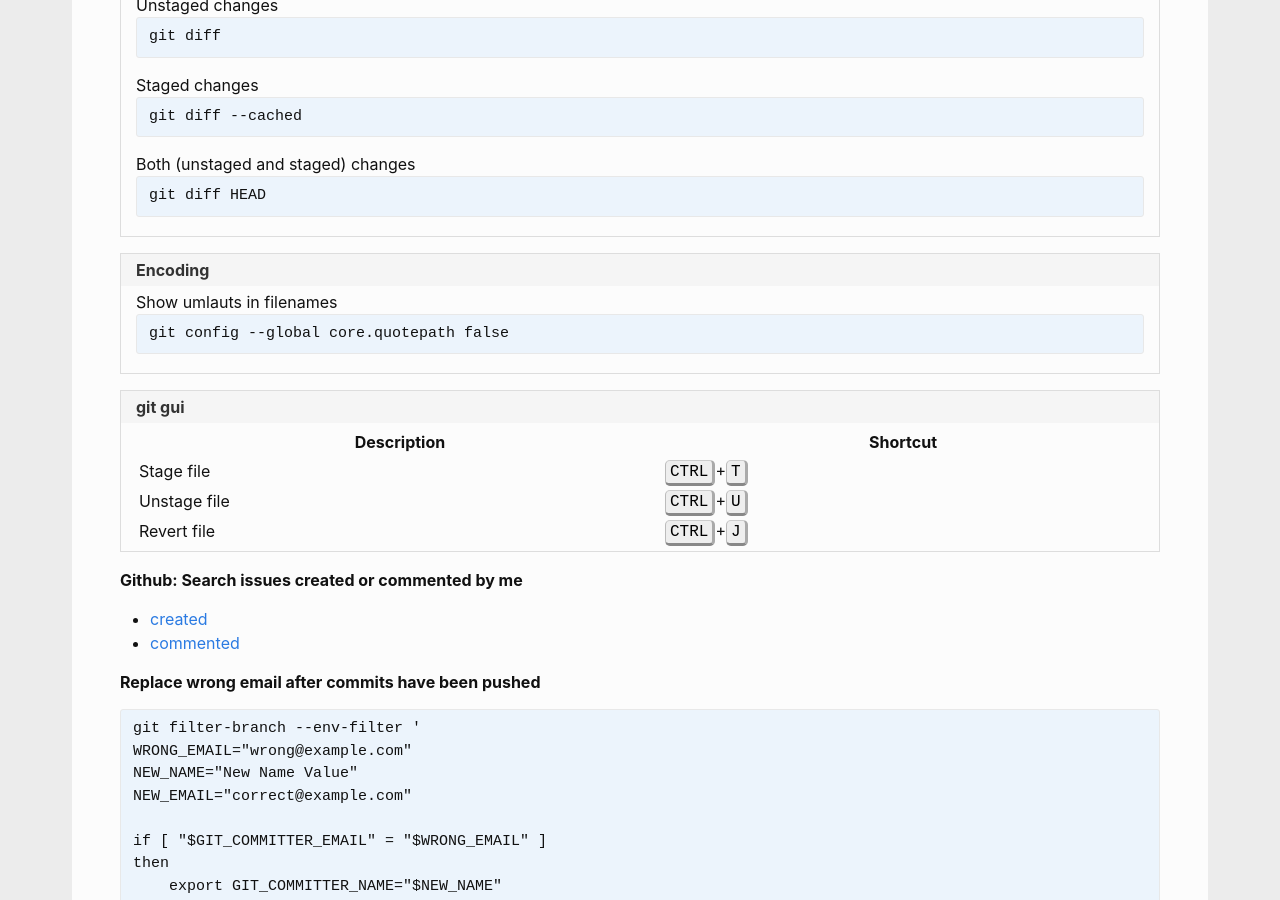
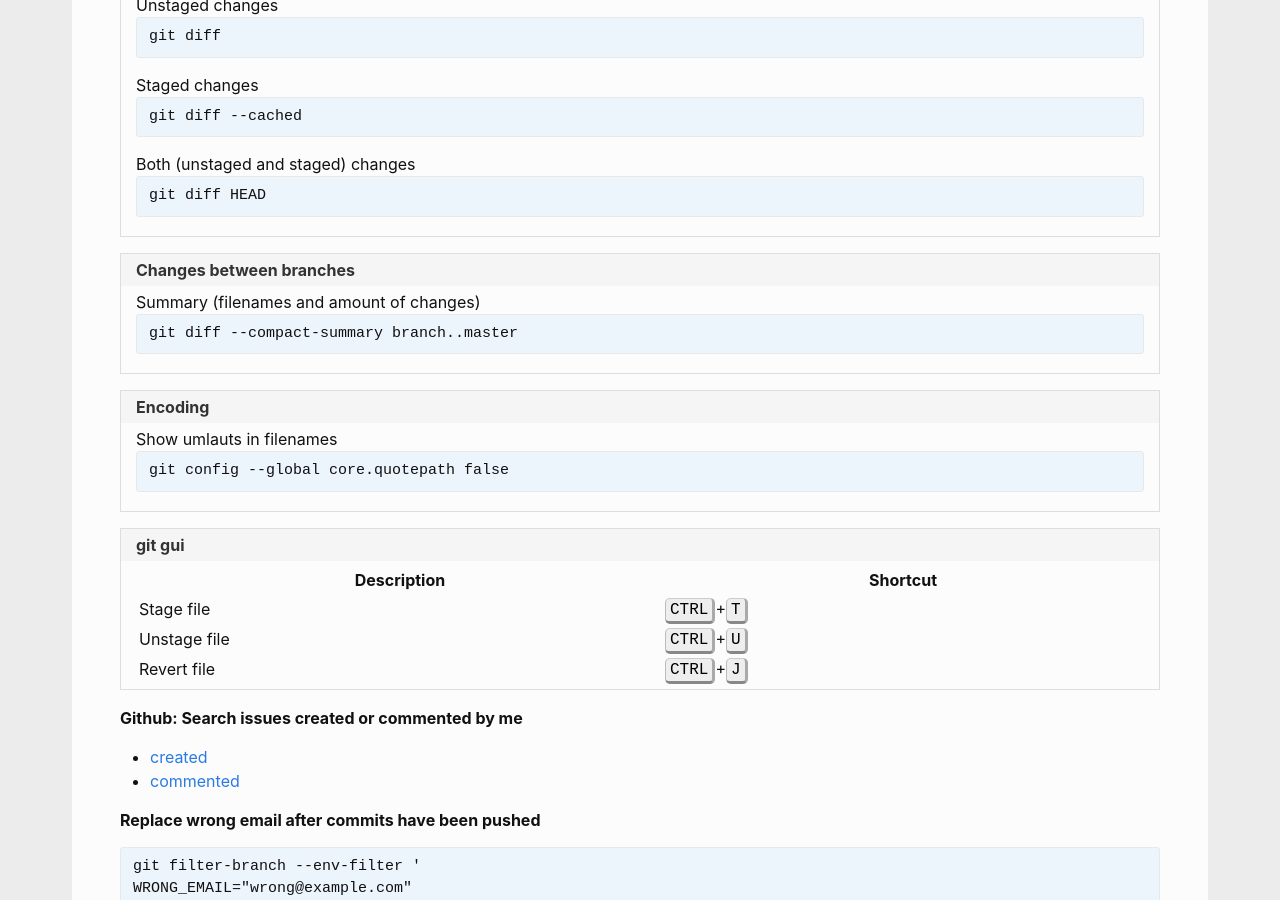
Before and after one commit to andreas-mausch/cheatsheets, a Jekyll site: the page built from _cheatsheets/git.md, in a window 1280 px wide and 900 px high, scrolled down 3884 px. Built offline with Jekyll 4.4.1, drawn with Linux system fonts in a browser that asks for light colours.

Commit message:
git diff summary

```diff
--- a/_cheatsheets/git.md
+++ b/_cheatsheets/git.md
@@ -68,6 +68,9 @@ section:
       Unstaged changes: git diff
       Staged changes: git diff --cached
       Both (unstaged and staged) changes: git diff HEAD
+  - name: Changes between branches
+    commands:
+      Summary (filenames and amount of changes): git diff --compact-summary branch..master
   - name: Encoding
     commands:
       Show umlauts in filenames: git config --global core.quotepath false
```
